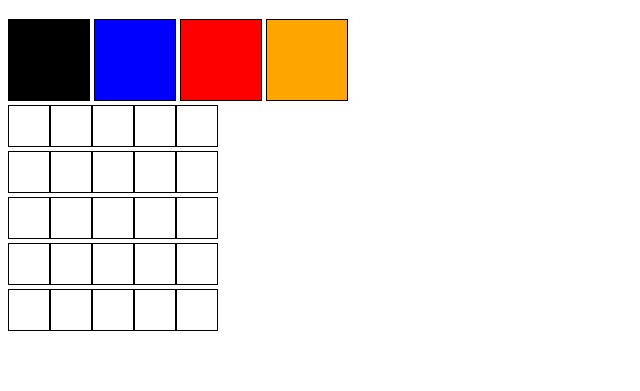
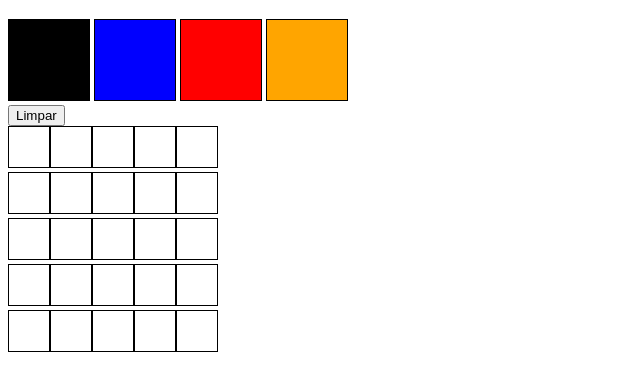
Before and after one commit to Pedroicn/3---Pixel-art-project, a website: page index.html in a window 1280 px wide. Shown: the part 61-452 px from the top of the page, without its empty margins (0-640 px from the left). Drawn offline with Linux system fonts and the light colour scheme.

Commit message:
Requisito 9

```diff
--- a/index.html
+++ b/index.html
@@ -7,13 +7,17 @@
   <title>Document</title>
   <link rel="stylesheet" href="style.css">
 </head>
-<body>
+<body id="corpo">
   <h1 id="title">Paleta de Cores</h1>
   <section id="color-palette">
     <div id="black" class="color"></div>
     <div id="blue" class="color"></div>
     <div id="red" class="color"></div>
     <div id="orange" class="color"></div>
+  </section>
+
+  <section id="clear-button">
+
   </section>
 
   <section id="pixel-board">
--- a/script.js
+++ b/script.js
@@ -6,12 +6,14 @@ for(let i = 1; i <= 25; i += 1) {
   document.getElementById('pixel-board').appendChild(div);
 }
 
+// seleciona cor preta sempre que carrega a página
 window.onload = selecionaCorInicial
 
 function selecionaCorInicial() {
   document.getElementById('black').className = 'color selected'
 }
 
+// seleciona cor quando clicado
 function setColor() {
   let paletaCores = document.getElementById('color-palette');
 
@@ -28,22 +30,7 @@ function setColor() {
 }
 setColor();
 
-// function pegaCor() {
-//   // getComputedStyle(selected).backgroundColor
-//   let paletaCores = document.getElementById('color-palette');
-//   let cor = getComputedStyle(selected).backgroundColor
-//   paletaCores.addEventListener('click', function(event) {
-
-
-//   })
-
-
-// }
-// pegaCor();
-
-
-
-
+// pinta os pixels com a cor selecionada
 function alteraCor() {
   let boardPixels = document.getElementById('pixel-board')
 
@@ -52,7 +39,24 @@ function alteraCor() {
   let selecionado = document.querySelector('.selected')
   let cssObj = window.getComputedStyle(selecionado, null);
   let cor = cssObj.getPropertyValue("background-color");
-    event.target.style.backgroundColor = cor
+
+    event.target.style.backgroundColor = cor;
   })
 }
 alteraCor();
+
+// Cria um botão que retorne a cor do quadro para a cor inicial.
+function createClearButton() {
+  let newButton = document.createElement('button');
+  let buttonSection = document.getElementById('clear-button');
+  newButton.setAttribute('id', 'clear-board');
+  buttonSection.appendChild(newButton);
+  newButton.innerHTML = 'Limpar';
+
+  newButton.addEventListener('click', function(event) {
+    event.target = window.location.reload();
+  })
+}
+createClearButton();
+
+// newButton.addEventListener('click', createClearButton)
```
